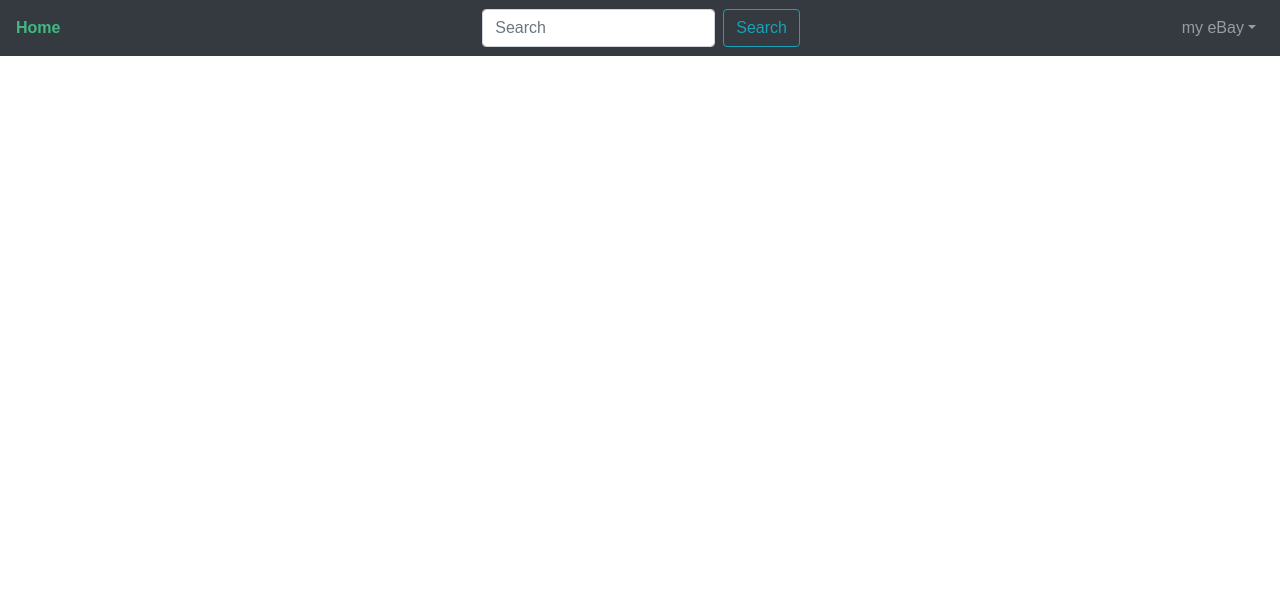
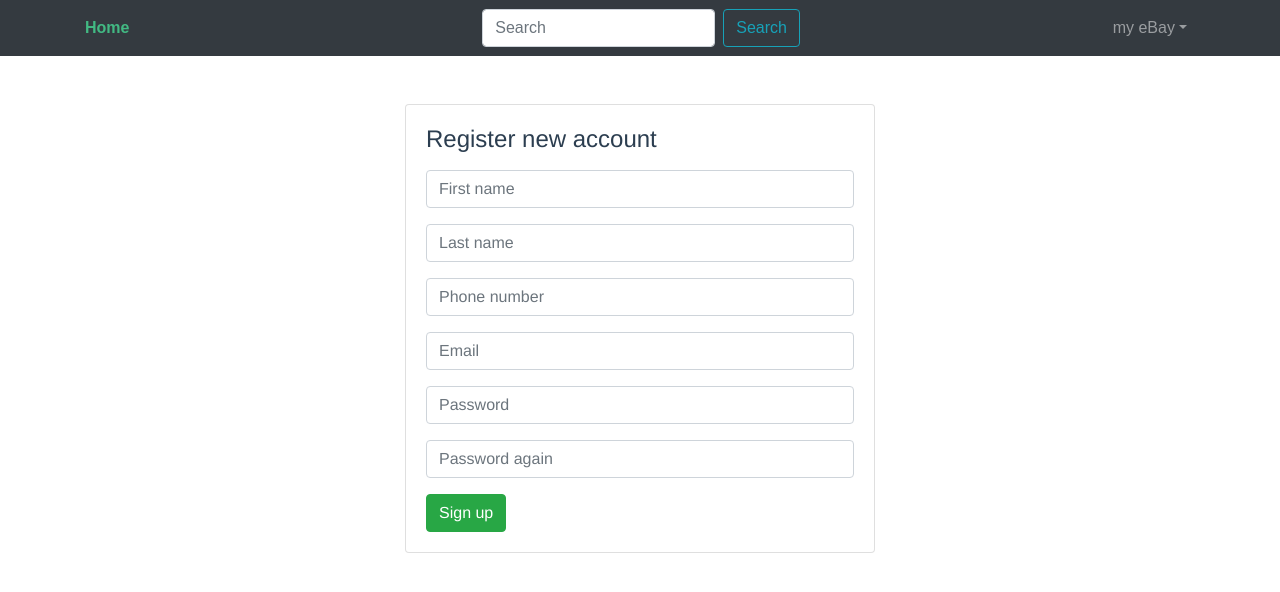
Before and after one commit to Jantero93/custom-eBay, a Vue app in the folder web-app/: page /login/signup in a window 1280 px wide. Shown: the top 592 px of the page. Built offline with nearby package versions, Linux system fonts and the light colour scheme.

Commit message:
Initialize sign up form

```diff
--- a/web-app/src/App.vue
+++ b/web-app/src/App.vue
@@ -1,7 +1,7 @@
 <template>
   <div id="app">
     <NavBar />
-    <b-container fluid="lg">
+    <b-container fluid="md">
       <router-view />
     </b-container>
   </div>
--- a/web-app/src/components/NavBar.vue
+++ b/web-app/src/components/NavBar.vue
@@ -1,5 +1,6 @@
 <template>
   <b-navbar class="navigation-bar" toggleable="sm" type="dark" variant="dark">
+    <b-container fluid="md">
       <b-navbar-toggle target="nav-collapse"></b-navbar-toggle>
 
       <b-collapse id="nav-collapse" is-nav>
@@ -14,13 +15,14 @@
           >
         </b-navbar-nav>
 
-      <b-navbar-nav id="my-ebay" class="ml-auto">
-        <b-nav-item-dropdown text="my eBay">
+        <b-navbar-nav class="ml-auto">
+          <b-nav-item-dropdown id="my-ebay" text="my eBay">
             <b-dropdown-item to="/login">Login</b-dropdown-item>
             <b-dropdown-item v-b-modal.modal-lg>List Item</b-dropdown-item>
           </b-nav-item-dropdown>
         </b-navbar-nav>
       </b-collapse>
+    </b-container>
     <ListItemModal />
   </b-navbar>
 </template>
@@ -68,6 +70,7 @@ nav a.router-link-exact-active,
     margin-top: 1em;
     margin-bottom: 1em;
     font-size: 2em;
+    align-self: center;
   }
 
   .search-controls {
--- a/web-app/src/components/loginview/LoginForm.vue
+++ b/web-app/src/components/loginview/LoginForm.vue
@@ -23,6 +23,12 @@
       </b-form-group>
       <b-button type="submit" variant="success">Submit</b-button>
     </b-form>
+    <p class="mt-3">
+      New to custom eBay?
+      <router-link :to="`${$router.currentRoute.path}/signup`"
+        >Create account</router-link
+      >.
+    </p>
   </b-card>
 </template>
 
--- /dev/null
+++ b/web-app/src/components/loginview/SignUpForm.vue
@@ -0,0 +1,103 @@
+<template>
+  <b-container :style="{ maxWidth: '500px' }">
+    <b-card class="mt-5" title="Register new account">
+      <b-form @submit.prevent="submitClicked">
+        <b-form-group class="mt-3">
+          <b-form-input
+            id="input-name"
+            v-model="form.firstName"
+            type="text"
+            placeholder="First name"
+            required
+          ></b-form-input>
+        </b-form-group>
+
+        <b-form-group>
+          <b-form-input
+            id="input-lastname"
+            v-model="form.lastName"
+            type="text"
+            placeholder="Last name"
+            required
+          ></b-form-input>
+        </b-form-group>
+
+        <b-form-group>
+          <b-form-input
+            id="input-phonenumber"
+            v-model="form.phone"
+            type="text"
+            placeholder="Phone number"
+            required
+          ></b-form-input>
+        </b-form-group>
+
+        <b-form-group>
+          <b-form-input
+            id="input-email"
+            v-model="form.email"
+            type="email"
+            placeholder="Email"
+            required
+          ></b-form-input>
+        </b-form-group>
+
+        <b-form-group>
+          <b-form-input
+            id="input-password"
+            v-model="form.password"
+            type="password"
+            placeholder="Password"
+            required
+          ></b-form-input>
+        </b-form-group>
+
+        <b-form-group>
+          <b-form-input
+            id="input-password-again"
+            v-model="form.passwordAgain"
+            type="password"
+            placeholder="Password again"
+            required
+          ></b-form-input>
+        </b-form-group>
+
+        <b-button type="submit" variant="success">Sign up</b-button>
+      </b-form>
+    </b-card>
+  </b-container>
+</template>
+
+<script lang="ts">
+import Vue from 'vue';
+
+interface ComponentState {
+  firstName: string;
+  lastName: string;
+  phone: string;
+  email: string;
+  password: string;
+  passwordAgain: string;
+}
+
+export default Vue.extend({
+  name: 'SignUpForm',
+  data(): { form: ComponentState } {
+    return {
+      form: {
+        firstName: '',
+        lastName: '',
+        phone: '',
+        email: '',
+        password: '',
+        passwordAgain: ''
+      }
+    };
+  },
+  methods: {
+    submitClicked() {
+      console.log(`this.$data.form`, this.$data.form);
+    }
+  }
+});
+</script>
--- a/web-app/src/router/index.ts
+++ b/web-app/src/router/index.ts
@@ -21,7 +21,15 @@ const routes: Array<RouteConfig> = [
     path: '/login',
     name: 'login',
     component: () =>
-      import(/* webpackChunkName: "about" */ '../views/LoginView.vue')
+      import(/* webpackChunkName: "login" */ '../views/LoginView.vue')
+  },
+  {
+    path: '/login/signup',
+    name: 'signup',
+    component: () =>
+      import(
+        /* webpackChunkName: "signup" */ '../components/loginview/SignUpForm.vue'
+      )
   }
 ];
 
--- a/web-app/src/views/LoginView.vue
+++ b/web-app/src/views/LoginView.vue
@@ -1,8 +1,8 @@
 <template>
   <div class="d-flex flex-column align-items-center">
-    <b-img class="w-25 mt-md-2" :src="require('@/assets/ebay-image.png')" />
+    <b-img class="w-25 mt-2" :src="require('@/assets/ebay-image.png')" />
     <h1>Sign in to custom eBay</h1>
-    <LoginForm class="mt-md-2" @submit-clicked="postLogin" />
+    <LoginForm class="mt-2" @submit-clicked="postLogin" />
   </div>
 </template>
 
```
Also changed, not shown: 1 other file (tests, documents, lock files or other folders). Lines whose indentation alone changed are shown as unchanged.
